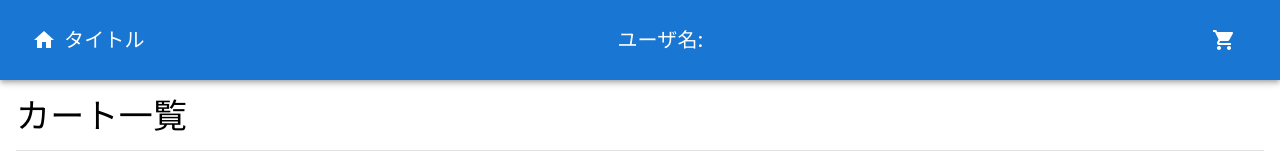
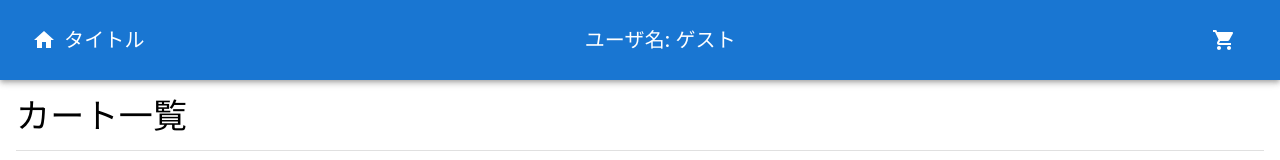
Before and after one commit to hisahisa/react_app_2, a React (Create React App) app: page /menu/cart in a window 1280 px wide. Shown: the top 160 px of the page. Built offline with nearby package versions, Linux system fonts and the light colour scheme.

Commit message:
fix: refactor

```diff
--- a/src/pages/Menu.jsx
+++ b/src/pages/Menu.jsx
@@ -1,4 +1,4 @@
-import React, { useContext, useState } from 'react';
+import React, { useContext, useState, useRef } from 'react';
 import { Link } from 'react-router-dom';
 import {
     AppBar,
@@ -20,7 +20,6 @@ import HomeIcon from "@mui/icons-material/Home";
 import ShoppingCartIcon from "@mui/icons-material/ShoppingCart";
 import HistoryIcon from "@mui/icons-material/History";
 
-// スタイルの設定
 const appBarStyles = { justifyContent: 'space-between', height: 80 };
 const linkStyles = { color: 'inherit', textDecoration: 'none' };
 const menuItemStyles = {
@@ -36,60 +35,51 @@ const overlayStyles = {
     left: 0,
     width: "100%",
     height: "100%",
-    backgroundColor: "rgba(0, 0, 0, 0.5)", // 薄暗い背景色
-    zIndex: 1  // メニューの下にオーバーレイが入らないように
+    backgroundColor: "rgba(0, 0, 0, 0.5)",
+    zIndex: 1
 };
 
 // UserControlsコンポーネント: プルダウンメニューを担当
 const UserControls = ({ onLogout, username }) => {
-    const [anchorEl, setAnchorEl] = useState(null); // メニュー開閉の管理
+    const [menuOpen, setMenuOpen] = useState(false);
+    const buttonRef = useRef(null);
 
-    const handleMenuOpen = (event) => {
-        setAnchorEl(event.currentTarget); // メニューを開く
+    const openMenu = () => setMenuOpen(true);
+    const closeMenu = () => {
+        setMenuOpen(false);
+        buttonRef.current?.focus(); // optional chainingを使用
     };
 
-    const handleMenuClose = () => {
-        setAnchorEl(null); // メニューを閉じる
-    };
-
-    const isMenuOpen = Boolean(anchorEl);
+    const overlayClickHandler = () => closeMenu();
 
     return (
         <>
-            {/* オーバーレイ */}
-            {isMenuOpen && <Box sx={overlayStyles} onClick={handleMenuClose} />}
-            <Stack direction="row" spacing={2} alignItems="center" sx={{ mr: 3, zIndex: 2 }}>
+            {menuOpen && <Box sx={overlayStyles} onClick={overlayClickHandler} />}
+            <Stack direction="row" spacing={2} alignItems="center" sx={{ mr: 3 }}>
                 <Typography
+                    ref={buttonRef}
                     variant="h6"
                     sx={{ cursor: "pointer" }}
-                    onMouseOver={handleMenuOpen} // ユーザー名にホバーでメニューオープン
+                    onClick={openMenu}
+                    tabIndex={0} // キーボード対応
                 >
                     ユーザ名: {username}
                 </Typography>
                 <Menu
-                    anchorEl={anchorEl}
-                    open={isMenuOpen}
-                    onClose={handleMenuClose}
-                    onMouseLeave={handleMenuClose} // メニュー外にカーソルが移動すると閉じる
-                    MenuListProps={{
-                        onMouseOver: e => e.stopPropagation(), // 子要素にホバーした時のバブリング防止
-                    }}
+                    open={menuOpen}
+                    onClose={closeMenu}
+                    anchorEl={buttonRef.current}
+                    MenuListProps={{ onMouseLeave: closeMenu }}
                 >
-                    {/* 購入履歴アイコン付きメニュー */}
-                    <MenuItem
-                        component={Link}
-                        to="purchase-history"
-                        sx={menuItemStyles}
-                    >
+                    <MenuItem component={Link} to="purchase-history" sx={menuItemStyles}>
                         <ListItemIcon>
                             <HistoryIcon fontSize="small" />
                         </ListItemIcon>
                         <ListItemText primary="購入履歴" />
                     </MenuItem>
-                    {/* ログアウトアイコン付きメニュー */}
                     <MenuItem
                         onClick={() => {
-                            handleMenuClose();
+                            closeMenu();
                             onLogout();
                         }}
                         sx={menuItemStyles}
@@ -105,36 +95,31 @@ const UserControls = ({ onLogout, username }) => {
     );
 };
 
-// カートボタンコンポーネント: カートのアイコン付きボタン
+// カートボタンコンポーネントをシンプル化
 const CartButton = ({ cartCount }) => (
-    <Button component={Link} to="cart" sx={{ color: 'inherit', zIndex: 2 }}>
+    <Button component={Link} to="cart" sx={{ color: 'inherit' }}>
         <Badge badgeContent={cartCount} color="secondary">
-            <ShoppingCartIcon /> {/* カートのアイコン */}
+            <ShoppingCartIcon />
         </Badge>
     </Button>
 );
 
-// メインの MenuComponent
+// Main MenuComponent
 const MenuComponent = () => {
     const { items: cartItems, handleLogout, userInfo } = useContext(CartContext);
-    const username = userInfo?.username;
+    const username = userInfo?.username || "ゲスト"; // デフォルト値を設定
 
     return (
         <>
             <AppBar position="static">
                 <Toolbar sx={appBarStyles}>
-                    {/* タイトル + ホームアイコン */}
                     <Button component={Link} to="product" sx={linkStyles}>
-                        <HomeIcon sx={{ mr: 1 }} /> {/* ホームアイコン */}
+                        <HomeIcon sx={{ mr: 1 }} />
                         <Typography variant="h6" sx={{ color: 'inherit' }}>
                             タイトル
                         </Typography>
                     </Button>
-
-                    {/* ユーザー操作 (購入履歴・ログアウト) */}
                     <UserControls onLogout={handleLogout} username={username} />
-
-                    {/* カートボタン */}
                     <CartButton cartCount={cartItems.length} />
                 </Toolbar>
             </AppBar>
```
